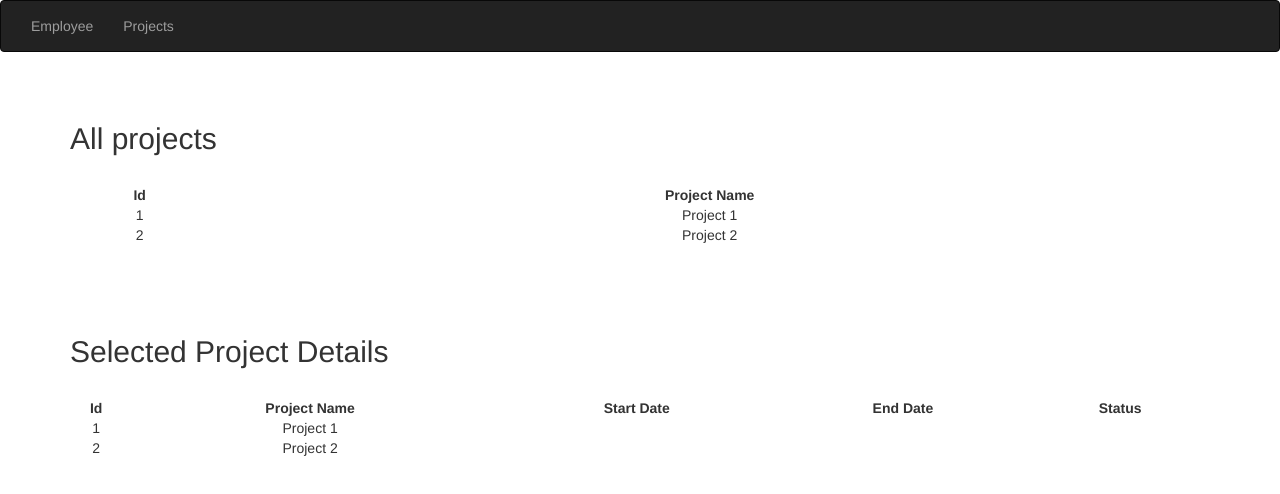
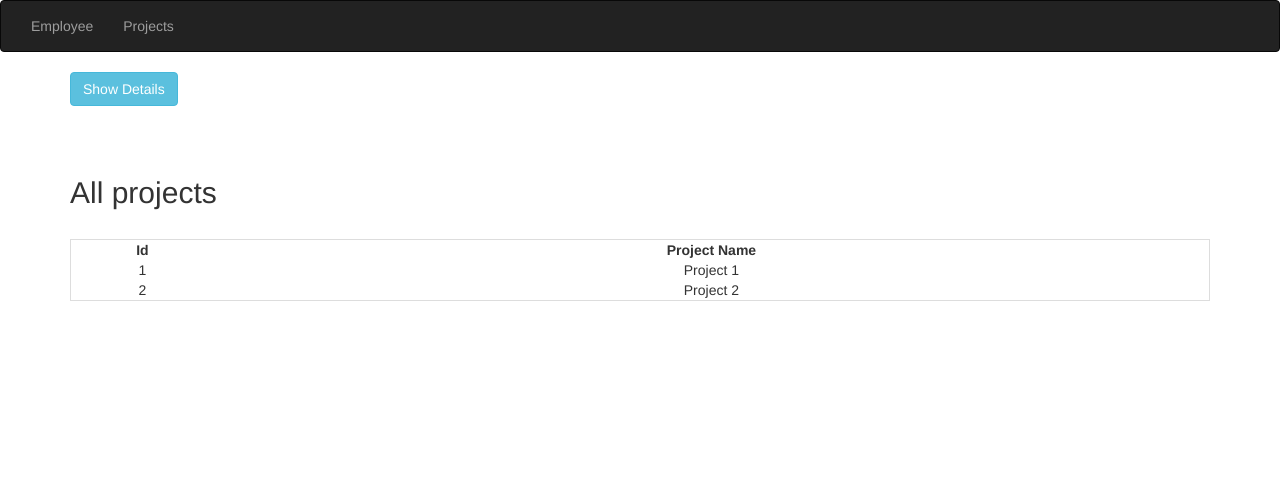
Before and after one commit to ABCAngularApp/AngularApp, an Angular app: page /projects in a window 1280 px wide. Shown: the top 494 px of the page. Built offline with nearby package versions, Linux system fonts and the light colour scheme.

Commit message:
second module finish

```diff
--- a/src/app/app.module.ts
+++ b/src/app/app.module.ts
@@ -21,7 +21,7 @@ import { ProjectsComponent } from './projects/projects.component';
     RouterModule.forRoot([
       {path: 'employee', component: EmployeeComponent },
       {path: 'projects', component: ProjectsComponent },
-      {path: '**', component: ProjectsComponent}
+      {path: '**', component: EmployeeComponent}
     ])
   ],
   providers: [],
--- a/src/app/employee.service.ts
+++ b/src/app/employee.service.ts
@@ -65,14 +65,16 @@ export class EmployeeService {
      "name":"Project 1",
      "startDate":"2017-10-31T22:00:00Z",
      "endDate":"2017-11-29T22:00:00Z",
-     "status":"ACTIVE"
+     "status":"ACTIVE",
+     "isSelected": true
   },
   {
      "id":2,
      "name":"Project 2",
      "startDate":"2017-10-31T22:00:00Z",
      "endDate":"2017-11-29T22:00:00Z",
-     "status":"ACTIVE"
+     "status":"ACTIVE",
+     "isSelected": false
   }
 ];
 
--- a/src/app/employee/employee.component.html
+++ b/src/app/employee/employee.component.html
@@ -2,7 +2,7 @@
   <div class="btn btn-default tab" (click)='basicInfoTab()'>Basic info</div>
   <div class="btn btn-default tab" (click)='projectsTab()'>Related projects</div>
   <div class="row employee-main">
-    <table class="table table-hover text-center">
+    <table class="table table-hover text-center table-bordered">
       <tr>
         <th class="text-center">Id</th>
         <th class="text-center">First Name</th>
--- a/src/app/projects/projects.component.html
+++ b/src/app/projects/projects.component.html
@@ -1,19 +1,24 @@
+<div class="container">
+  <div *ngIf='!hideDetails' class="btn btn-info" (click)='projectDetails()'>Show Details</div>
+  <div *ngIf='hideDetails' class="btn btn-warning" (click)='hideProject()'>Hide Details</div>
+</div>
+
 <div class="container projects-main">
   <h2>All projects</h2><br>
-  <table class="table table-hover text-center">
+  <table class="table table-hover text-center table-bordered">
     <tr>
       <th class="text-center">Id</th>
       <th class="text-center">Project Name</th>
     </tr>
-    <tr *ngFor='let project of projects'>
-      <td>{{project.id}}</td>
+    <tr *ngFor='let project of projects' (click)='checkCurrentProject(currentID)'>
+      <td #currentID>{{project.id}}</td>
       <td>{{project.name}}</td>
     </tr>
   </table>
 </div>
 
 
-<div class="container projects-main">
+<div *ngIf='showDetails' class="container projects-main">
   <h2>Selected Project Details</h2><br>
     <table class="table table-hover text-center">
       <tr>
@@ -23,9 +28,12 @@
         <th class="text-center">End Date</th>
         <th class="text-center">Status</th>
       </tr>
-      <tr *ngFor='let project of projects'>
-        <td>{{project.id}}</td>
-        <td>{{project.name}}</td>
+      <tr >
+        <td >{{currentProject.id}}</td>
+        <td>{{currentProject.name}}</td>
+        <td>{{currentProject.startDate}}</td>
+        <td>{{currentProject.endDate}}</td>
+        <td>{{currentProject.name}}</td>
       </tr>
     </table>
   </div>
--- a/src/app/projects/projects.component.ts
+++ b/src/app/projects/projects.component.ts
@@ -16,5 +16,31 @@ export class ProjectsComponent implements OnInit {
   }
 
   projects = this._projects.getProject();
+  currentProject = this.projects[0];
+  showDetails:boolean = false;
+  hideDetails:boolean = false;
+
+
+  checkCurrentProject(val) {
+    let length = this.projects.length;
+    for (let i = 0; i < length; i++) {
+      this.projects[i].isSelected = false;
+      if (this.projects[i].id == val.innerHTML) {
+        this.projects[i].isSelected = true;
+        this.currentProject = this.projects[i];
+      }
+    }
+    //tr.style.backgroundColor='yellow';
+  }
+
+  projectDetails(){
+    this.showDetails = true;
+    this.hideDetails = true;
+  }
+
+  hideProject(){
+    this.hideDetails = false;
+    this.showDetails = false;
+  }
 
 }
```
